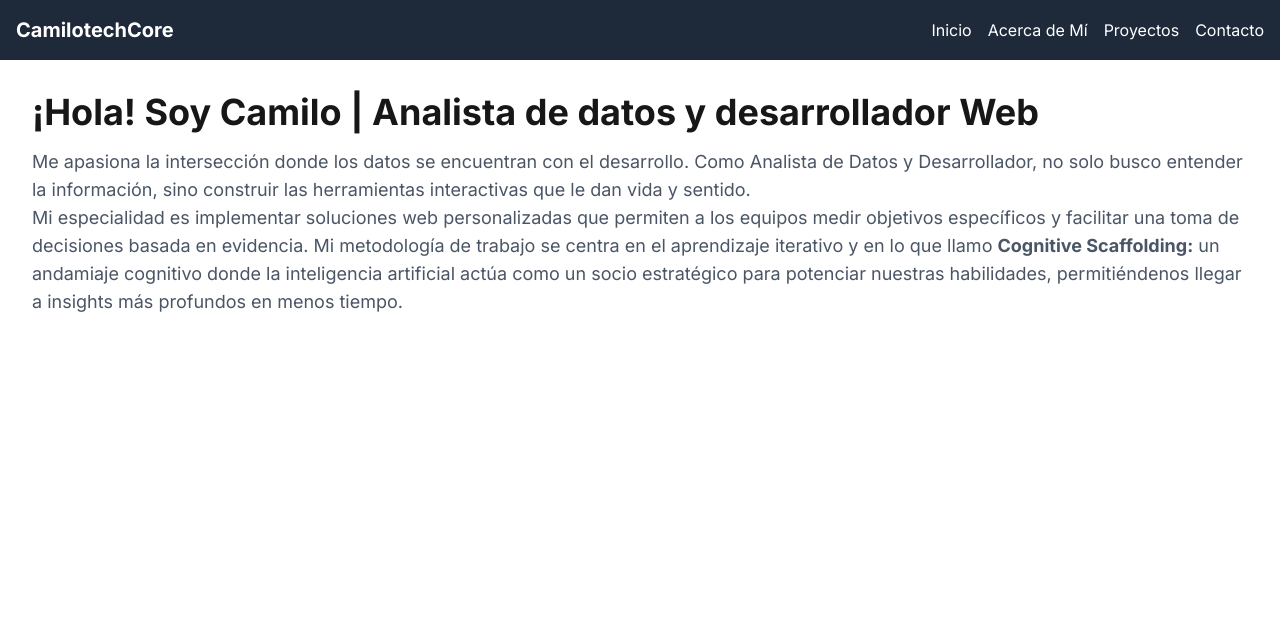
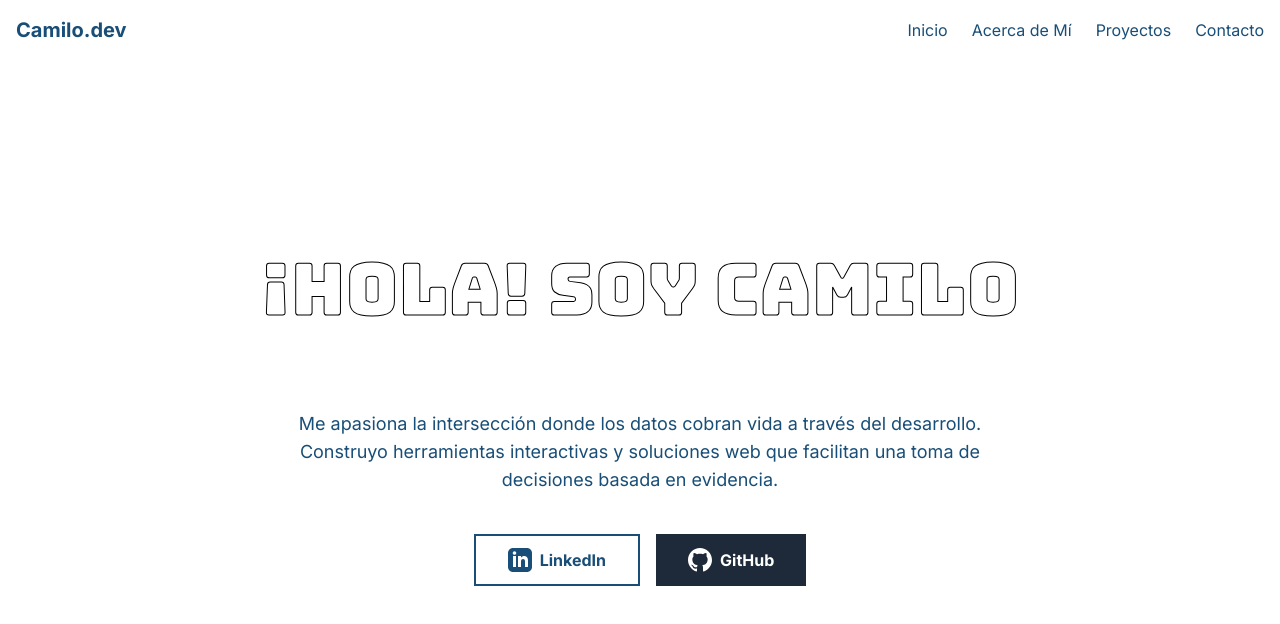
Before and after one commit to CamiloTechCore/CamiloTechCore, a Next.js app: page / in a window 1280 px wide. Shown: the top 624 px of the page. Built offline with nearby package versions, Linux system fonts and the light colour scheme.

Commit message:
fix(home): Restore styling for social media buttons

```diff
--- a/src/app/globals.css
+++ b/src/app/globals.css
@@ -1,4 +1,7 @@
 @import "tailwindcss";
+@tailwind base;
+@tailwind components;
+@tailwind utilities;
 
 :root {
   --background: #ffffff;
@@ -20,9 +23,22 @@
 }
 
 body {
-  background: var(--background);
-  color: var(--foreground);
-  font-family: Arial, Helvetica, sans-serif;
+  background-color: white;
+  color: #184e77;
+}
+
+/* 👇 AÑADE ESTE BLOQUE DE CÓDIGO AL FINAL 👇 */
+
+@keyframes aurora {
+  0% {
+    background-position: 0% 50%;
+  }
+  50% {
+    background-position: 100% 50%;
+  }
+  100% {
+    background-position: 0% 50%;
+  }
 }
 
 /* Ocultar elementos específicos de Next.js */
@@ -64,3 +80,9 @@ nextjs-portal div > div > div > div:nth-child(2) > div > button > svg {
   display: none !important;
   visibility: hidden !important;
 }
+/* src/app/globals.css */
+
+.text-stroke {
+  -webkit-text-stroke-width: 1px;
+  -webkit-text-stroke-color: black;
+}
--- a/src/app/page.tsx
+++ b/src/app/page.tsx
@@ -1,16 +1,71 @@
-import PageTransition from "@/components/PageTransition";
+// src/app/page.tsx
+
+import PageTransitionLoader from "@/components/PageTransitionLoader";
+import Link from "next/link";
+// 1. Importamos la nueva fuente "Bungee"
+import { Bungee } from "next/font/google";
+
+// 2. Configuramos la fuente
+const bungeeFont = Bungee({
+  weight: '400',
+  subsets: ['latin'],
+});
 
 export default function Home() {
   return (
-    <PageTransition>
-      <main className="container mx-auto p-8">
-        <h1 className="text-4xl font-bold">¡Hola! Soy Camilo | Analista de datos y desarrollador Web </h1>
-        <p className="mt-4 text-lg text-gray-600">
-        Me apasiona la intersección donde los datos se encuentran con el desarrollo. Como Analista de Datos y Desarrollador, no solo busco entender la información, sino construir las herramientas interactivas que le dan vida y sentido.
-        <br></br>
-        Mi especialidad es implementar soluciones web personalizadas que permiten a los equipos medir objetivos específicos y facilitar una toma de decisiones basada en evidencia. Mi metodología de trabajo se centra en el aprendizaje iterativo y en lo que llamo <strong>Cognitive Scaffolding:</strong> un andamiaje cognitivo donde la inteligencia artificial actúa como un socio estratégico para potenciar nuestras habilidades, permitiéndenos llegar a insights más profundos en menos tiempo.
+    <PageTransitionLoader>
+     <main className="flex flex-col items-center justify-center min-h-[calc(100vh-80px)] p-8 text-center">
+
+        {/* --- TÍTULO PRINCIPAL: Fuente Bungee + Contorno --- */}
+        <h1
+          className={`${bungeeFont.className} text-5xl md:text-7xl font-bold mb-4 text-transparent bg-clip-text bg-gradient-to-r from-lime-light to-teal-medium text-stroke`}
+        >
+          ¡Hola! Soy Camilo
+        </h1>
+
+        {/* Contenedor principal para el efecto */}
+      <div className="inline-block p-4 rounded-custom bg-gradient-to-r from-teal-dark to-teal-medium bg-opacity-20">
+
+      {/* Contenedor que simula la línea de texto con el cursor parpadeante */}
+        <div className="w-fit border-r-4 border-transparent animate-blinking-cursor">
+
+        {/* El texto con la animación de tipeo */}
+        <h2 className="text-2xl md:text-3xl font-light text-lime-light overflow-hidden whitespace-nowrap w-0 animate-typewriter">
+        Analista de Datos y Desarrollador Web
+        </h2>
+
+        </div>
+      </div>
+
+        {/* ... (el resto de tu párrafo y botones se quedan igual) ... */}
+        <p className="max-w-3xl mx-auto text-lg text-teal-dark mb-10">
+          Me apasiona la intersección donde los datos cobran vida a través del desarrollo. Construyo herramientas interactivas y soluciones web que facilitan una toma de decisiones basada en evidencia.
         </p>
+
+        <div className="flex flex-col sm:flex-row gap-4">
+          <a
+            href="#URL-DE-TU-LINKEDIN"
+            target="_blank"
+            rel="noopener noreferrer"
+            className="flex items-center justify-center gap-2 bg-white text-teal-dark font-bold py-3 px-8 rounded-custom shadow-neon border-2 border-teal-dark hover:bg-lime-light transition-all"
+          >
+            {/* Ícono SVG de LinkedIn */}
+            <svg xmlns="http://www.w3.org/2000/svg" width="24" height="24" viewBox="0 0 24 24" fill="currentColor"><path d="M19 0h-14c-2.761 0-5 2.239-5 5v14c0 2.761 2.239 5 5 5h14c2.762 0 5-2.239 5-5v-14c0-2.761-2.238-5-5-5zm-11 19h-3v-11h3v11zm-1.5-12.268c-.966 0-1.75-.79-1.75-1.764s.784-1.764 1.75-1.764 1.75.79 1.75 1.764-.783 1.764-1.75 1.764zm13.5 12.268h-3v-5.604c0-3.368-4-3.113-4 0v5.604h-3v-11h3v1.765c1.396-2.586 7-2.777 7 2.476v6.759z"/></svg>
+            LinkedIn
+          </a>
+          <a
+            href="https://github.com/CamiloTechCore"
+            target="_blank"
+            rel="noopener noreferrer"
+            className="flex items-center justify-center gap-2 bg-gray-800 text-white font-bold py-3 px-8 rounded-custom shadow-neon hover:bg-gray-700 transition-all"
+          >
+            {/* Ícono SVG de GitHub */}
+            <svg xmlns="http://www.w3.org/2000/svg" width="24" height="24" viewBox="0 0 24 24" fill="currentColor"><path d="M12 0c-6.626 0-12 5.373-12 12 0 5.302 3.438 9.8 8.207 11.387.599.111.793-.261.793-.577v-2.234c-3.338.726-4.033-1.416-4.033-1.416-.546-1.387-1.333-1.756-1.333-1.756-1.089-.745.083-.729.083-.729 1.205.084 1.839 1.237 1.839 1.237 1.07 1.834 2.807 1.304 3.492.997.107-.775.418-1.305.762-1.604-2.665-.305-5.467-1.334-5.467-5.931 0-1.311.469-2.381 1.236-3.221-.124-.303-.535-1.524.117-3.176 0 0 1.008-.322 3.301 1.23.957-.266 1.983-.399 3.003-.404 1.02.005 2.047.138 3.006.404 2.291-1.552 3.297-1.23 3.297-1.23.653 1.653.242 2.874.118 3.176.77.84 1.235 1.911 1.235 3.221 0 4.609-2.807 5.624-5.479 5.921.43.372.823 1.102.823 2.222v3.293c0 .319.192.694.801.576 4.765-1.589 8.199-6.086 8.199-11.386 0-6.627-5.373-12-12-12z"/></svg>
+            GitHub
+          </a>
+        </div>
+
       </main>
-    </PageTransition>
+    </PageTransitionLoader>
   );
 }
--- a/src/components/Navbar.tsx
+++ b/src/components/Navbar.tsx
@@ -1,52 +1,50 @@
-"use client"; // 👈 Paso 1: Convertir a Componente de Cliente para usar estado
+"use client";
 
 import { useState } from 'react';
 import Link from 'next/link';
 
 export default function Navbar() {
-  // Estado para controlar si el menú móvil está abierto o cerrado
   const [isOpen, setIsOpen] = useState(false);
 
   return (
-    <nav className="bg-gray-800 text-white p-4 relative">
+    // Aplicamos el fondo blanco y la nueva sombra de color neón
+    <nav className="bg-white text-teal-dark p-4 shadow-neon sticky top-0 z-50">
       <div className="container mx-auto flex justify-between items-center">
 
-        {/* Logo o Nombre */}
-        <Link href="/" className="font-bold text-xl">
-          CamilotechCore
+        <Link href="/" className="font-bold text-xl hover:text-teal-medium transition-colors">
+          Camilo.dev
         </Link>
 
-        {/* Enlaces para pantallas grandes (md y superior) */}
-        <div className="hidden md:flex gap-4">
-          <Link href="/" className="hover:text-cyan-400 transition-colors">Inicio</Link>
-          <Link href="/about" className="hover:text-cyan-400 transition-colors">Acerca de Mí</Link>
-          <Link href="/projects" className="hover:text-cyan-400 transition-colors">Proyectos</Link>
-          <Link href="/contact" className="hover:text-cyan-400 transition-colors">Contacto</Link>
+        {/* Enlaces para pantallas grandes con nuevos colores de hover */}
+        <div className="hidden md:flex gap-6">
+          <Link href="/" className="hover:text-teal-medium transition-colors">Inicio</Link>
+          <Link href="/about" className="hover:text-teal-medium transition-colors">Acerca de Mí</Link>
+          <Link href="/projects" className="hover:text-teal-medium transition-colors">Proyectos</Link>
+          <Link href="/contact" className="hover:text-teal-medium transition-colors">Contacto</Link>
         </div>
 
-        {/* Botón de Hamburguesa para pantallas pequeñas (oculto en md y superior) */}
+        {/* Botón de Hamburguesa para pantallas pequeñas */}
         <div className="md:hidden">
-          <button onClick={() => setIsOpen(!isOpen)}>
-            {/* Ícono de Hamburguesa (☰) o Cruz (X) */}
+          <button onClick={() => setIsOpen(!isOpen)} className="focus:outline-none">
             <svg className="w-6 h-6" fill="none" stroke="currentColor" viewBox="0 0 24 24" xmlns="http://www.w3.org/2000/svg">
               {isOpen ? (
-                <path strokeLinecap="round" strokeLinejoin="round" strokeWidth="2" d="M6 18L18 6M6 6l12 12" /> // Ícono de Cruz (X)
+                <path strokeLinecap="round" strokeLinejoin="round" strokeWidth="2" d="M6 18L18 6M6 6l12 12" />
               ) : (
-                <path strokeLinecap="round" strokeLinejoin="round" strokeWidth="2" d="M4 6h16M4 12h16M4 18h16" /> // Ícono de Hamburguesa (☰)
+                <path strokeLinecap="round" strokeLinejoin="round" strokeWidth="2" d="M4 6h16M4 12h16M4 18h16" />
               )}
             </svg>
           </button>
         </div>
       </div>
 
-      {/* Menú Desplegable para Móviles */}
+      {/* Menú Desplegable para Móviles con el nuevo estilo */}
       {isOpen && (
-        <div className="md:hidden absolute top-full left-0 w-full bg-gray-800">
+        <div className="md:hidden mt-4 bg-white rounded-custom shadow-neon">
           <div className="flex flex-col items-center gap-4 py-4">
-            <Link href="/" className="hover:text-cyan-400 transition-colors" onClick={() => setIsOpen(false)}>Inicio</Link>
-            <Link href="/about" className="hover:text-cyan-400 transition-colors" onClick={() => setIsOpen(false)}>Acerca de Mí</Link>
-            <Link href="/projects" className="hover:text-cyan-400 transition-colors" onClick={() => setIsOpen(false)}>Proyectos</Link>
-            <Link href="/contact" className="hover:text-cyan-400 transition-colors" onClick={() => setIsOpen(false)}>Contacto</Link>
+            <Link href="/" className="hover:text-teal-medium transition-colors" onClick={() => setIsOpen(false)}>Inicio</Link>
+            <Link href="/about" className="hover:text-teal-medium transition-colors" onClick={() => setIsOpen(false)}>Acerca de Mí</Link>
+            <Link href="/projects" className="hover:text-teal-medium transition-colors" onClick={() => setIsOpen(false)}>Proyectos</Link>
+            <Link href="/contact" className="hover:text-teal-medium transition-colors" onClick={() => setIsOpen(false)}>Contacto</Link>
           </div>
         </div>
       )}
--- /dev/null
+++ b/src/components/ShareButtons.tsx
@@ -0,0 +1,57 @@
+"use client"; // Convertimos este componente a uso del cliente
+
+import { useState } from "react";
+
+//Definimos que propíedades (props) acepta el componente
+
+type ShareButtonsProps = {
+    title: string;
+    slug: string;
+};
+export default function ShareButtons({ title, slug }: ShareButtonsProps) {
+  // Estado para dar feedback al usuario cuando copia el enlace
+  const [copyText, setCopyText] = useState('Copiar Link');
+
+  // Construimos la URL completa del post
+  // process.env.NEXT_PUBLIC_BASE_URL sería la URL de tu sitio (ej: https://camilo-tech-core.vercel.app)
+  // Por ahora, usaremos una URL relativa que funcionará bien.
+  const postUrl = `https://camilo-tech-core.vercel.app/blog/${slug}`;
+
+  // URL formateada para compartir en LinkedIn
+  const linkedinShareUrl = `https://www.linkedin.com/shareArticle?mini=true&url=${encodeURIComponent(postUrl)}&title=${encodeURIComponent(title)}`;
+
+  // Función que se ejecuta al hacer clic en "Copiar Link"
+  const handleCopyLink = () => {
+    navigator.clipboard.writeText(postUrl).then(() => {
+      // Si la copia es exitosa, cambiamos el texto del botón
+      setCopyText('¡Copiado!');
+      // Después de 2 segundos, volvemos al texto original
+      setTimeout(() => {
+        setCopyText('Copiar Link');
+      }, 2000);
+    }).catch(err => {
+      console.error('Error al copiar el enlace: ', err);
+      setCopyText('Error');
+    });
+  };
+
+  return (
+    <div className="flex items-center gap-4 mt-8">
+      <p className="font-semibold">Compartir:</p>
+      <a
+        href={linkedinShareUrl}
+        target="_blank"
+        rel="noopener noreferrer"
+        className="bg-blue-700 text-white font-bold py-2 px-4 rounded-lg hover:bg-blue-800 transition-colors"
+      >
+        LinkedIn
+      </a>
+      <button
+        onClick={handleCopyLink}
+        className="bg-gray-600 text-white font-bold py-2 px-4 rounded-lg hover:bg-gray-700 transition-colors"
+      >
+        {copyText}
+      </button>
+    </div>
+  );
+}
--- a/tailwind.config.ts
+++ b/tailwind.config.ts
@@ -6,9 +6,39 @@ module.exports = {
     './src/app/**/*.{js,ts,jsx,tsx,mdx}',
   ],
   theme: {
-    extend: {},
+    extend: {
+      // Asegúrate de que esta sección de colores esté aquí y sea correcta
+      colors: {
+        'lime-light': '#d9ed92',
+        'teal-medium': '#52b69a',
+        'teal-dark': '#184e77',
+        'neon-cyan': '#72efdd',
+      },
+      borderRadius: {
+        'custom': '1rem',
+      },
+      boxShadow: {
+        'neon': '0 10px 15px -3px rgba(114, 239, 221, 0.2), 0 4px 6px -4px rgba(114, 239, 221, 0.2)',
+      },
+      keyframes: {
+        // Animación para el efecto de tipeo (aumenta el ancho)
+        typewriter: {
+          'from': { width: '0' },
+          'to': { width: '100%' },
+        },
+        // Animación para el cursor parpadeante (cambia el color del borde)
+        blinkingCursor: {
+          'from, to': { borderColor: 'transparent' },
+          '50%': { borderColor: '#72efdd' }, // Usamos nuestro color neon-cyan
+        }
+      },
+      animation: {
+        'typewriter': 'typewriter 4s steps(40) 1s 1 normal both',
+        'blinking-cursor': 'blinkingCursor 750ms steps(40) infinite normal',
+      }
+    },
   },
-  plugins: [
-    require('@tailwindcss/typography'), // Esta es la línea que añade el plugin
+plugins: [
+    require('@tailwindcss/typography'),
   ],
 }
```
Also changed, not shown: src/app/blog/[slug]/page.tsx (+8 -6 lines), src/components/blog/PostLayout.tsx (added, +23 -0 lines).
